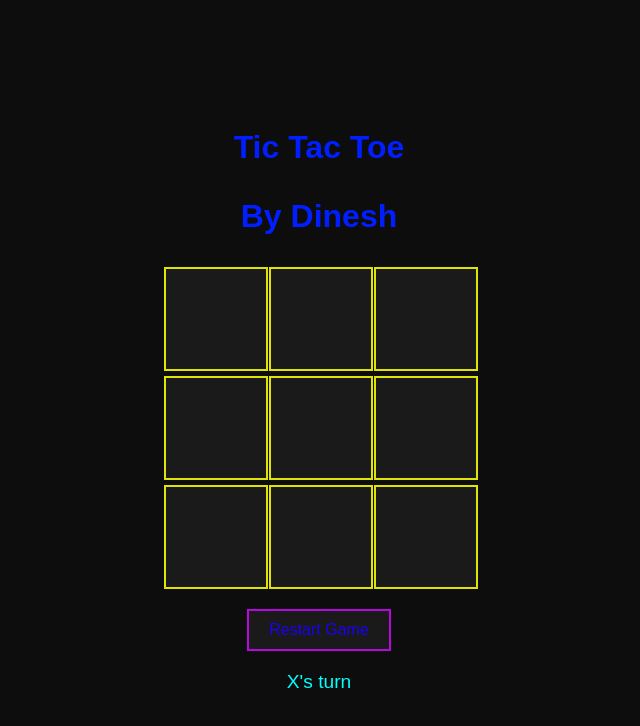
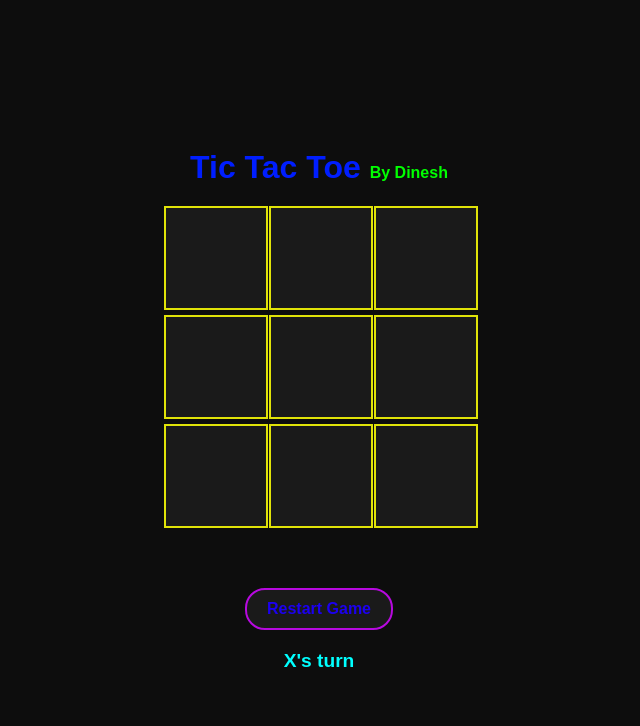
Before and after one commit to dinesh7668/Game, a plain HTML site: page index.html in a window 1280 px wide. Shown: the whole page, without its empty margins (321-961 px from the left). Drawn offline with Linux system fonts and the light colour scheme.

Commit message:
Update styles.css

```diff
--- a/styles.css
+++ b/styles.css
@@ -49,7 +49,7 @@ h1 {
 @keyframes neonGlow {
     from {
         transform: scale(1);
-        box-shadow: 0 0 5px #00ff00, 0 0 10px #ec9004, 0 0 20px #00ffc8, 0 0 40px #eb0202;
+        box-shadow: 0 0 5px #00ff00, 0 0 10px #ec9004, 0 0 20px #00ffc8, 0 0 40px #3802eb;
     }
     to {
         transform: scale(1.1);
@@ -64,15 +64,31 @@ button {
     background-color: #1a1a1a;
     color: #1c00ef;
     border: 2px solid #b709df;
+    border-radius: 20px;
     transition: background-color 0.3s;
+    margin-top: 40px;
+    font-weight: 700;
 }
 
 button:hover {
     background-color: #333333;
+    box-shadow: 0 0 2px aqua, 0 0 10px greenyellow, 0 0 20px blue, 0 0 30px violet;
+}
+button:active {
+    color: #0d0d0d;
+    background-color: #2bd810;
+    box-shadow: 0 0 2px aqua, 0 0 10px greenyellow, 0 0 20px blue, 0 0 30px violet;
 }
 
 #status {
     margin-top: 20px;
     font-size: 1.2rem;
     color: aqua;
+    font-weight: 700;
 }
+
+h1 p{
+    font-size: medium;
+    display: inline;
+    color: #00ff00;
+}
```
